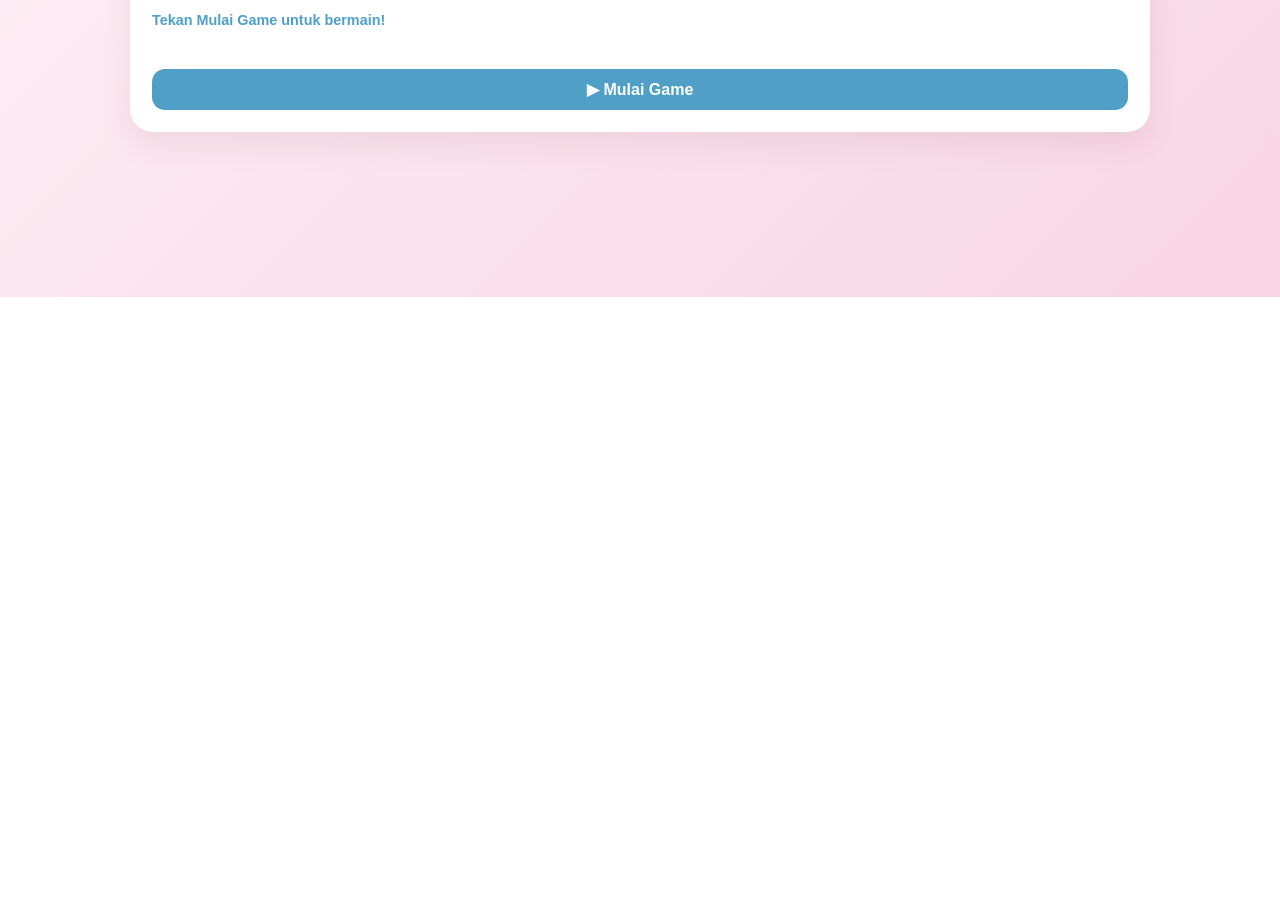
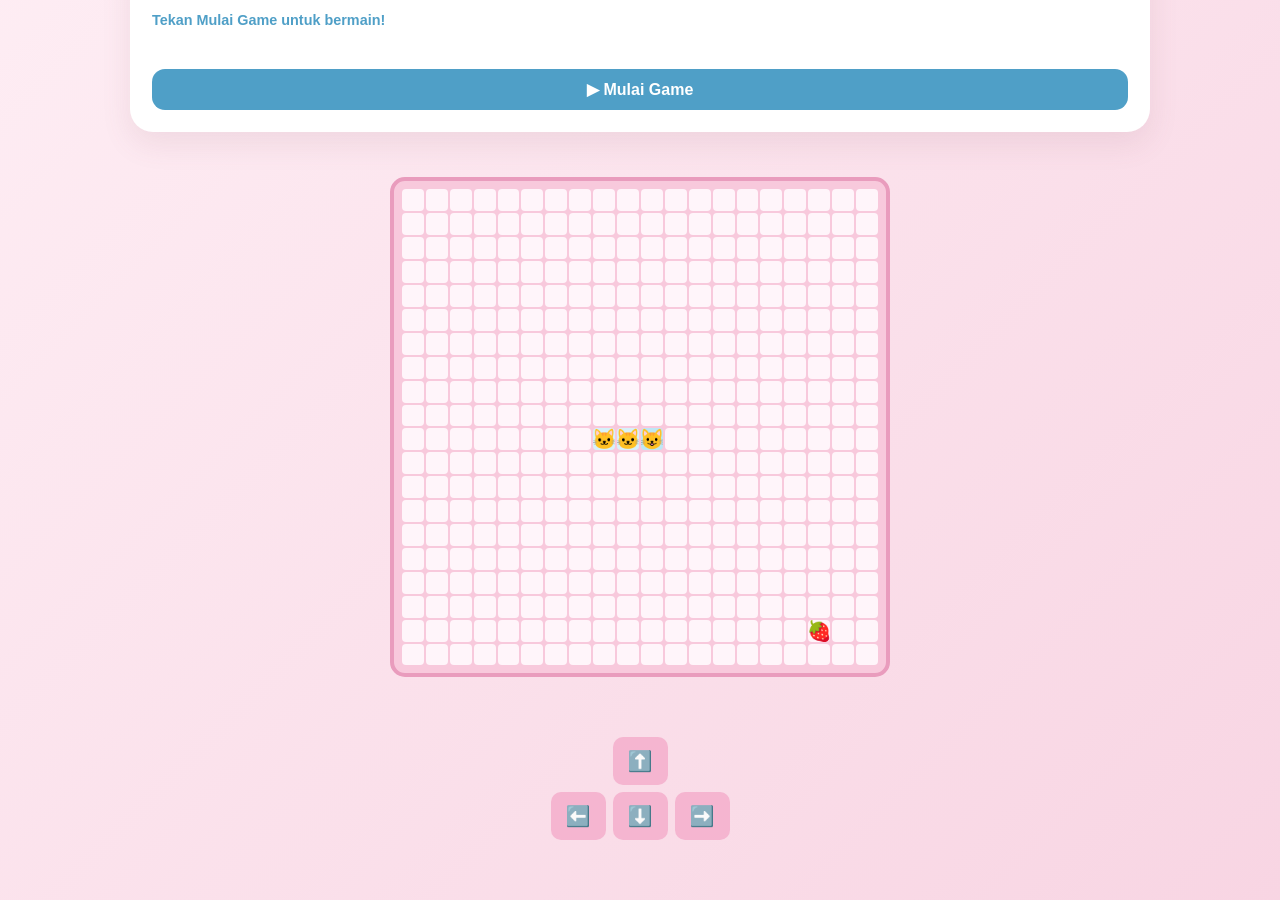
Before and after one commit to ezy-fa/zyfa_p4, a plain HTML site: page game.html in a window 1280 px wide. Shown: the part 503-1403 px from the top of the page. Before the commit the page ends 800 px from the top, so only its background shows below. Drawn offline with Linux system fonts and the light colour scheme; files that its build step writes are made by us from their sources; a web font is replaced by a local one.

Commit message:
Update stylesheet and script paths in game.html

```diff
--- a/game.html
+++ b/game.html
@@ -4,7 +4,7 @@
     <meta charset="UTF-8">
     <meta name="viewport" content="width=device-width, initial-scale=1.0">
     <title>Longcat vs Fruits</title>
-    <link rel="stylesheet" href="../css/style.css">
+    <link rel="stylesheet" href="../style.css">
 </head>
 <body class="game-page">
     <header class="game-header">
@@ -29,7 +29,7 @@
       </section>
     </main>
 
-    <script src="../js/storage.js"></script>
-    <script src="../js/game.js"></script>
+    <script src="../storage.js"></script>
+    <script src="../game.js"></script>
 </body>
 </html>
```
